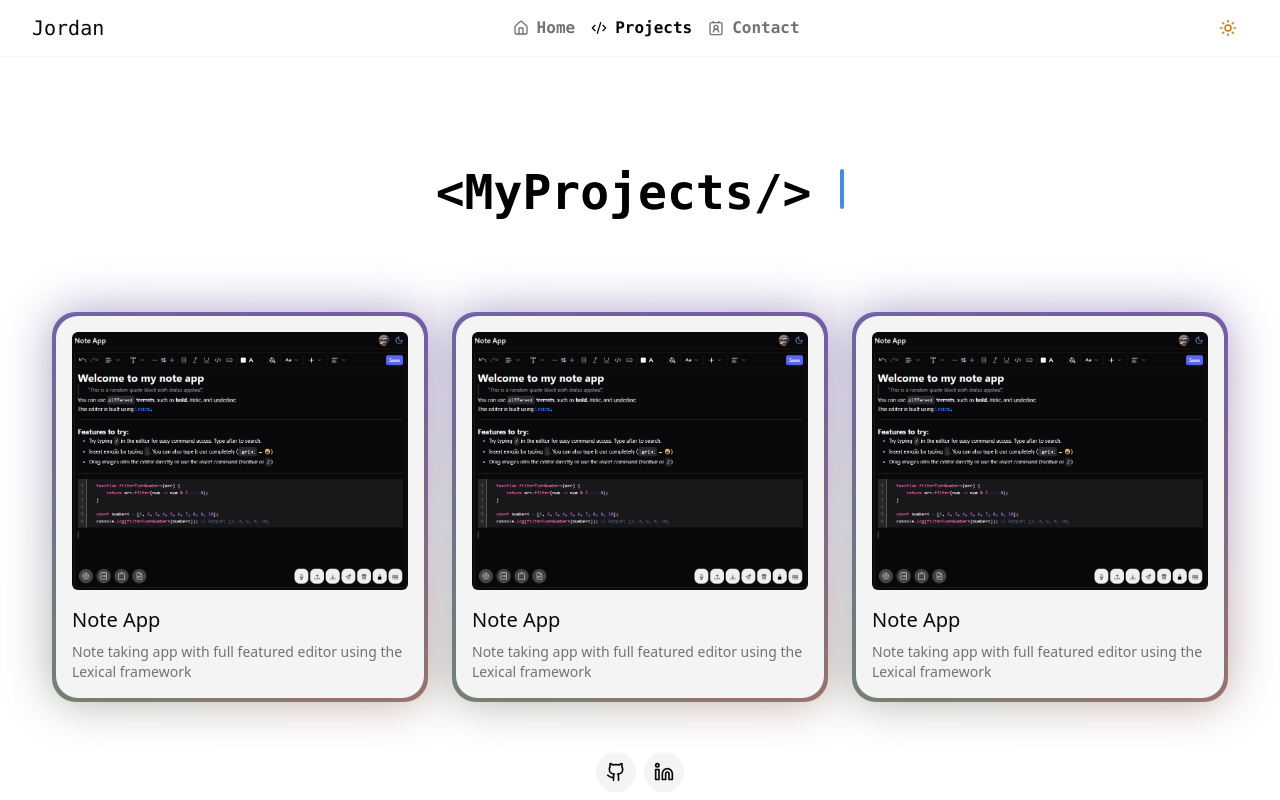
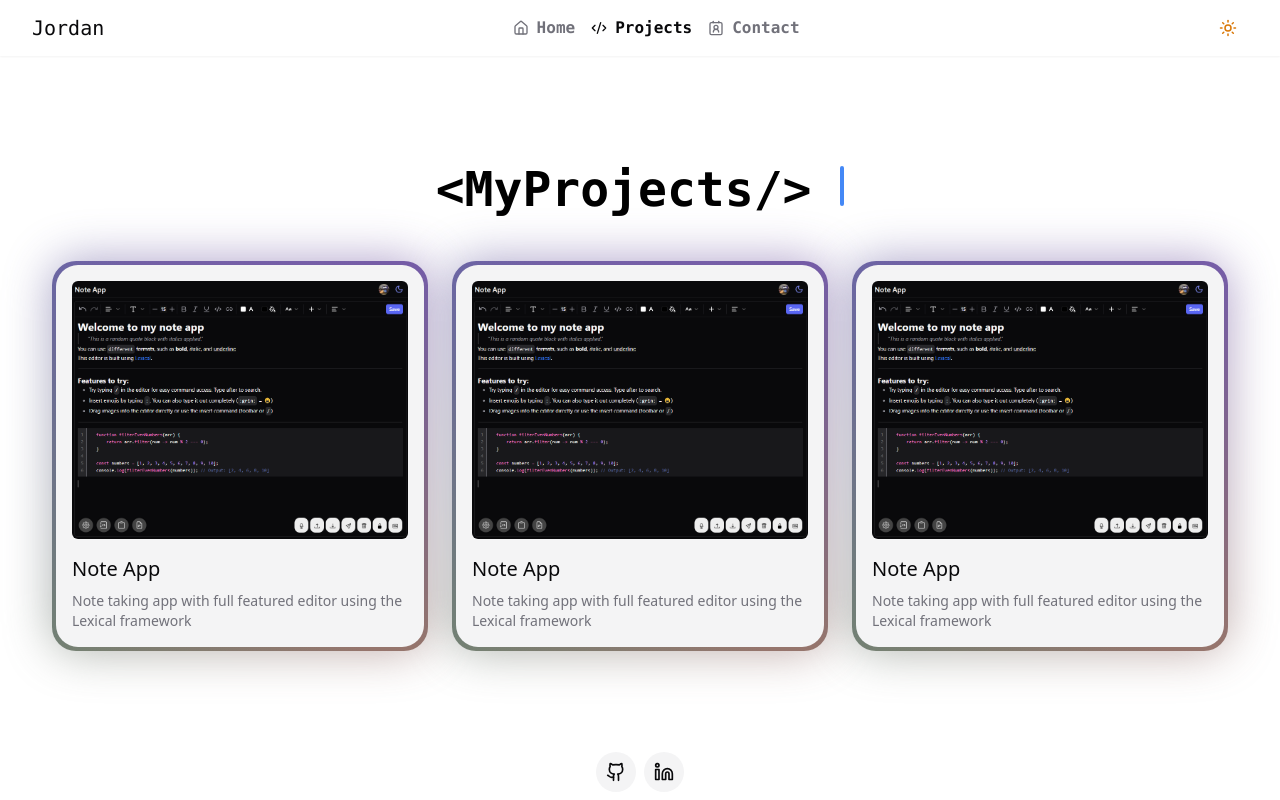
Before and after one commit to JordanTHarris/portfolio, a React (Vite) app: page /projects in a window 1280 px wide. Built offline with nearby package versions, Linux system fonts and the light colour scheme.

Commit message:
Change layout to use browser scroll area instead of shadcn
so items can be centered using mt-auto on the first element of the page
and mb-auto on the last element while still showing all content when the
screen is too small

```diff
--- a/src/components/layout/layout.tsx
+++ b/src/components/layout/layout.tsx
@@ -9,7 +9,9 @@ export function Layout() {
     <div className="flex h-dvh max-h-dvh w-screen flex-col scrollbar-hide">
       <TooltipProvider>
         <NavBar />
-        <Outlet />
+        <main className="flex w-full flex-1 flex-col items-center gap-12 overflow-y-auto overflow-x-hidden pb-20 pt-10 md:container md:mx-auto">
+          <Outlet />
+        </main>
         <Footer />
         <Toaster richColors />
       </TooltipProvider>
--- a/src/index.css
+++ b/src/index.css
@@ -63,13 +63,15 @@
     --border: 240 3.7% 15.9%;
     --input: 240 3.7% 15.9%;
     --ring: 238.7 83.5% 66.7%;
+
+    color-scheme: dark;
   }
 }
 
 @layer base {
   * {
     @apply border-border;
-    @apply scrollbar-hide;
+    /* @apply scrollbar-hide; */
   }
   body {
     @apply bg-background text-foreground;
--- a/src/routes/contact.tsx
+++ b/src/routes/contact.tsx
@@ -62,8 +62,7 @@ export function Contact() {
   }
 
   return (
-    <main className="mx-0 flex h-full w-full flex-col items-center justify-center gap-12 overflow-y-auto overflow-x-hidden px-2 md:container md:mx-auto">
-      <Card className="w-full max-w-lg transition-none duration-1000 animate-in fade-in">
+    <Card className="m-auto w-full max-w-lg transition-none duration-1000 animate-in fade-in">
       <Form {...form}>
         <form onSubmit={form.handleSubmit(onSubmit)} className="">
           <CardHeader>
@@ -135,6 +134,5 @@ export function Contact() {
         </form>
       </Form>
     </Card>
-    </main>
   );
 }
--- a/src/routes/home.tsx
+++ b/src/routes/home.tsx
@@ -1,6 +1,5 @@
 import { DevIconCloud } from "@/components/shared/dev-icon-cloud";
 import { FlipWords } from "@/components/ui/flip-words";
-import { ScrollArea } from "@/components/ui/scroll-area";
 import { TypewriterEffect } from "@/components/ui/typewriter-effect";
 import { User2 } from "lucide-react";
 
@@ -17,10 +16,9 @@ export function Home() {
   }
 
   return (
-    <ScrollArea className="flex-1 overflow-y-auto overflow-x-hidden">
-      <main className="mx-0 mb-20 mt-14 flex h-full w-full flex-col items-center justify-center gap-12 overflow-hidden md:container md:mx-auto xl:mt-28">
+    <>
       <TypewriterEffect
-          className="text-center text-2xl sm:text-3xl md:text-4xl lg:text-5xl"
+        className="mt-auto text-center text-2xl sm:text-3xl md:text-4xl lg:text-5xl"
         words={textToTypewriterWords(typewriterText)}
       />
       <div className="text-center text-lg text-muted-foreground duration-1000 animate-in fade-in zoom-in sm:text-xl md:text-2xl lg:text-3xl">
@@ -28,13 +26,12 @@ export function Home() {
         who is passionate about{" "}
         <FlipWords words={flipWords} className="text-emerald-500" />
       </div>
-        <div className="grid grid-cols-1 gap-5 md:mt-10 md:grid-cols-2 md:gap-10">
-          <div className="flex h-72 w-72 items-center justify-center rounded-[200px] border bg-muted transition-all duration-300 hover:rounded-[120px] md:h-80 md:w-80 lg:h-96 lg:w-96">
+      <div className="mb-auto grid grid-cols-1 gap-5 md:mt-10 md:grid-cols-2 md:gap-10">
+        <div className="flex h-72 w-72 items-center justify-center rounded-3xl border bg-muted transition-none duration-1000 animate-in fade-in zoom-in md:h-80 md:w-80 lg:h-96 lg:w-96">
           <User2 className="h-2/3 w-2/3 text-muted-foreground" />
         </div>
         <DevIconCloud className="h-72 w-72 duration-1000 animate-in fade-in zoom-in md:h-80 md:w-80 lg:h-96 lg:w-96" />
       </div>
-      </main>
-    </ScrollArea>
+    </>
   );
 }
--- a/src/routes/projects.tsx
+++ b/src/routes/projects.tsx
@@ -1,18 +1,16 @@
 import noteAppScreenshot from "@/assets/note-app-screenshot.png";
 import { BackgroundGradient } from "@/components/ui/background-gradient";
-import { ScrollArea } from "@/components/ui/scroll-area";
 import { TypewriterEffect } from "@/components/ui/typewriter-effect";
 
 export function Projects() {
   return (
-    <ScrollArea className="flex-1 overflow-y-auto overflow-x-hidden">
-      <main className="mx-0 mb-20 mt-14 flex h-full w-full flex-col items-center justify-center overflow-hidden md:container md:mx-auto xl:mt-28">
+    <>
       <TypewriterEffect
-          className="text-center font-mono text-3xl md:text-4xl lg:text-5xl"
+        className="mt-auto text-center font-mono text-3xl md:text-4xl lg:text-5xl"
         words={[{ text: "<MyProjects/>", className: "font-mono" }]}
       />
 
-        <div className="grid auto-cols-auto grid-cols-1 gap-6 px-5 py-12 duration-1000 animate-in fade-in zoom-in md:grid-cols-2 xl:grid-cols-3 xl:pt-24">
+      <div className="mb-auto grid auto-cols-auto grid-cols-1 gap-6 px-5 duration-1000 animate-in fade-in zoom-in md:grid-cols-2 xl:grid-cols-3">
         <a href="https://github.com/JordanTHarris/note-app" target="_blank">
           <BackgroundGradient className="max-w-sm rounded-[22px] bg-zinc-100 p-4 transition-[transform] duration-300 hover:scale-105 dark:bg-zinc-900">
             <img
@@ -62,7 +60,6 @@ export function Projects() {
           </BackgroundGradient>
         </a>
       </div>
-      </main>
-    </ScrollArea>
+    </>
   );
 }
```
Lines whose indentation alone changed are shown as unchanged.
